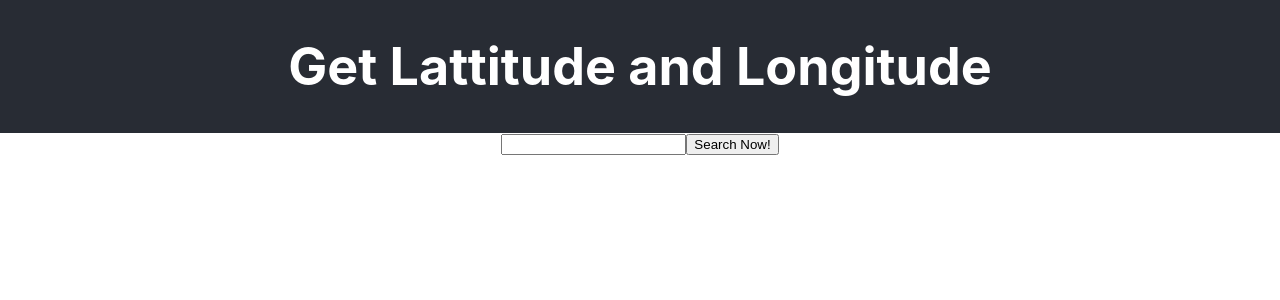
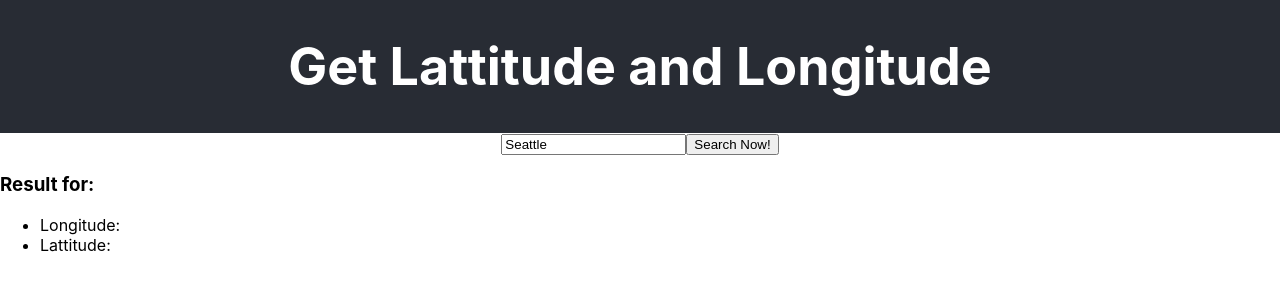
Before and after one commit to goldenkairos/react-geocoder, a React (Create React App) app: page / in a window 1280 px wide. Shown: the top 300 px of the page. Built offline with nearby package versions, Linux system fonts and the light colour scheme.

Commit message:
updating app, locationlist, location and newform js files

```diff
--- a/package.json
+++ b/package.json
@@ -9,7 +9,8 @@
     "react": "^18.2.0",
     "react-dom": "^18.2.0",
     "react-scripts": "5.0.1",
-    "web-vitals": "^2.1.4"
+    "web-vitals": "^2.1.4",
+    "axios":"~1.1"
   },
   "scripts": {
     "start": "react-scripts start",
--- a/src/App.css
+++ b/src/App.css
@@ -36,3 +36,8 @@
     transform: rotate(360deg);
   }
 }
+
+.result {
+  display: block;
+  text-align: left;
+}
--- a/src/App.js
+++ b/src/App.js
@@ -1,7 +1,52 @@
 
 import './App.css';
 import NewLocationForm from './components/NewLocationForm';
+import LocationList from './components/LocationList';
+
+const INITIAL_CITY = [{
+  name:"Seattle",
+  lat: 47.6038321,
+  lon: -122.330062
+}]
+
+
 function App() {
+
+const axios = require('axios');
+const key = "pk.d3239da17a96e36bb9f66cb0184f44ec"
+
+const API = 'https://us1.locationiq.com/v1/search.php'
+const location = 'Seattle';
+
+let lon = 0;
+let lat = 0;
+
+const getLat= (location) => {
+  axios.get(API, {params:{key:key, q:location, format:"json"}})
+      .then((result) => {
+        console.log(`${location} lat: ${lat}`);
+          return result.data[0].lat;
+          // lon = result.data[0].lon;
+
+      })
+      .catch((error) => {
+          console.log(error);
+      });
+}
+
+const getLon= (location) => {
+  axios.get(API, {params:{key:key, q:location, format:"json"}})
+      .then((result) => {
+          // lat = result.data[0].lat;
+          console.log(`${location} lon: ${lon}`);
+          return result.data[0].lon;
+
+      })
+      .catch((error) => {
+          console.log(error);
+      });
+}
+
   return (
     <div className="App">
       <header className="App-header">
@@ -9,6 +54,14 @@ function App() {
       </header>
       <main>
         <NewLocationForm />
+      <section className='result'>
+        <h3> Result for:</h3>
+        <LocationList
+          getLat={getLat}
+          getLon={getLon}
+        />
+
+        </section>
       </main>
     </div>
   );
--- a/src/components/Location.js
+++ b/src/components/Location.js
@@ -0,0 +1,14 @@
+function Location(props) {
+
+  const getLat = props.getLat;
+  const getLon = props.getLon;
+
+  return (
+    <ul>
+      <li>Longitude:{getLon}</li>
+      <li>Lattitude:{getLat}</li>
+    </ul>
+  );
+}
+
+export default Location;
--- a/src/components/LocationList.js
+++ b/src/components/LocationList.js
@@ -0,0 +1,21 @@
+import Location from "./Location";
+
+function LocationList(props) {
+  const getLat = props.getLat;
+  const getLon = props.getLon;
+
+  return (
+    <div>
+      <Location
+      key={props.lat}
+      // lat={props.lat}
+      // lon={props.lon}
+      getLat={getLat}
+      getLon={getLon}
+
+      />
+    </div>
+  )
+};
+
+export default LocationList;
--- a/src/components/NewLocationForm.js
+++ b/src/components/NewLocationForm.js
@@ -1,19 +1,33 @@
 import React from "react";
 import { useState } from "react";
 
+const INITIAL_FORM_DATA ={
+  name:'Seattle'
+}
+
 
 const NewLocationForm = () => {
-  const [formFields, setFormFields] = useState({
-    name: '',
-    email: ''
-});
+//   const [formFields, setFormFields] = useState({
+//     name: '',
+//     email: ''
+// });
+const [formData, setFormData] = useState(INITIAL_FORM_DATA);
 
 const onNameChange = (event) => {
-  setFormFields({
-      ...formFields,
-      name: event.target.value
-  })
-};
+  console.log("Handle change called")
+  console.log(`Target name: ${event.target.name} Target value: ${event.target.value}`)
+    setFormData(event.target.value)}
+  // const newFormField = {
+
+  //   ...formFields,
+  //   [event.target.name]: event.target.value
+  // }
+  // setFormFields(newFormField);
+//   setFormData({
+//       ...formData,
+//       name: event.target.value
+//   })
+// };
 
 
   return (
@@ -21,8 +35,9 @@ const onNameChange = (event) => {
           <div>
               <label htmlFor="city"></label>
               <input
+              type="text"
               name="city"
-              value={formFields.name}
+              value={formData.name}
               onChange={onNameChange}
               />
 
```
Also changed, not shown: 1 other file (tests, documents, lock files or other folders).
